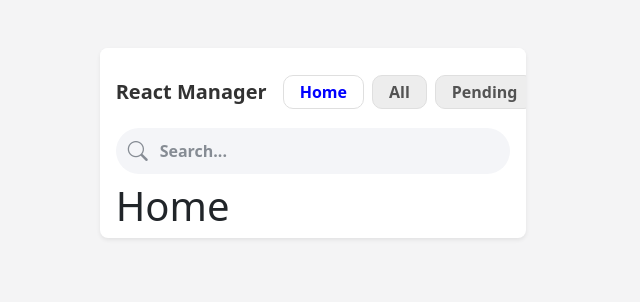
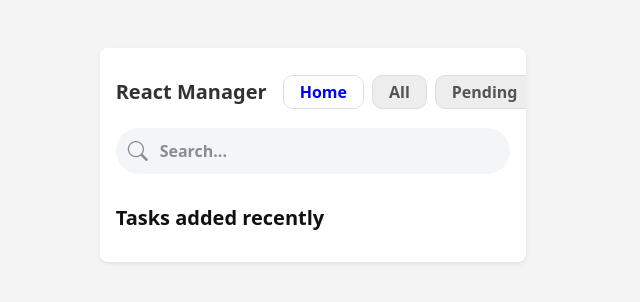
Before and after one commit to axelthereal/react-task-manager, a React (Vite) app in the folder reactmanager/: page / in a window 1280 px wide. Shown: the top 302 px of the page, without its empty margins (327-967 px from the left). Built offline with nearby package versions, Linux system fonts and the light colour scheme.

Commit message:
minor editions

```diff
--- a/reactmanager/src/assets/css/App.css
+++ b/reactmanager/src/assets/css/App.css
@@ -1,5 +1,6 @@
 body {
   background-color: #f4f4f5 !important;
+  color: #111112 !important;
 }
 
 .AppCard {
--- a/reactmanager/src/components/forms/SearchForm.jsx
+++ b/reactmanager/src/components/forms/SearchForm.jsx
@@ -8,8 +8,8 @@ const SearchForm = () => {
           </button>
           <input
             type="search"
-            name=""
-            id=""
+            name="searchForm"
+            id="SearchForm"
             placeholder="Search..."
             className="form-control fw-semibold lead bg-transparent shadow-none border-0"
           />
--- a/reactmanager/src/views/HomeView.tsx
+++ b/reactmanager/src/views/HomeView.tsx
@@ -8,8 +8,8 @@ const HomeView = () => {
       <AppCard>
         <Navbar />
         <SearchForm />
-        <div className="body container px-3">
-          <h1>Home</h1>
+        <div className="body container px-3 py-4">
+          <h5 className="opacity-80 fw-semibold">Tasks added recently</h5>
         </div>
       </AppCard>
     </>
```
